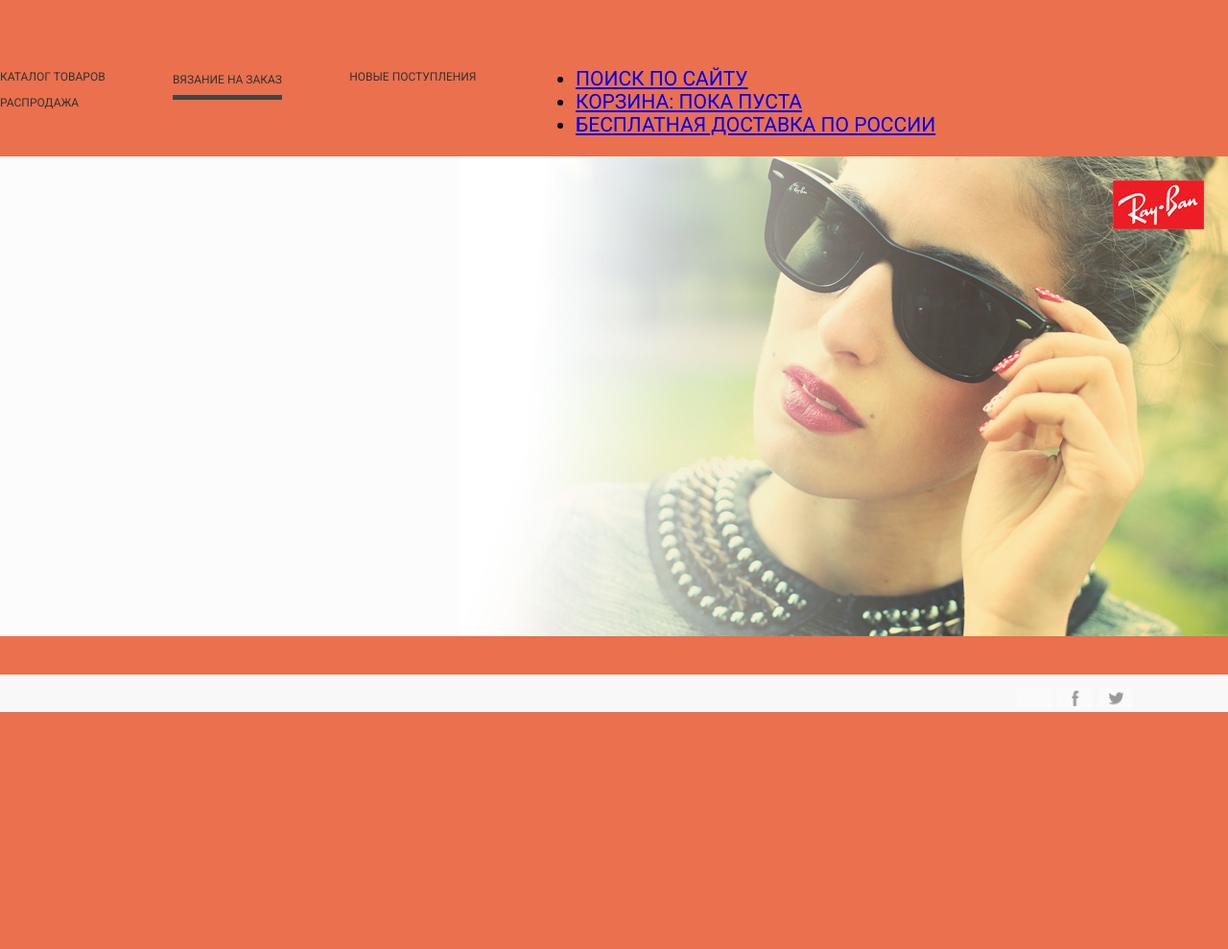
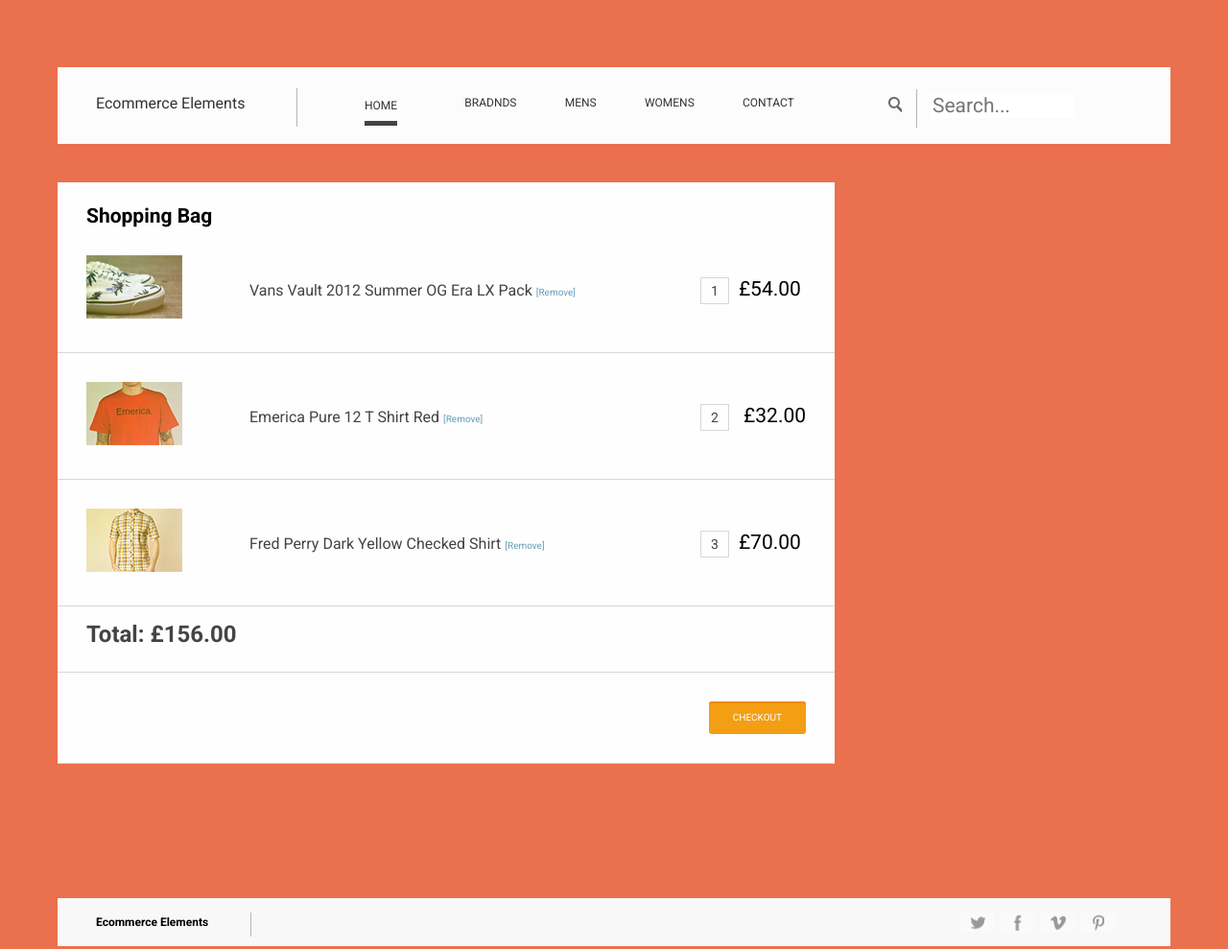
Before and after one commit to bogdanGR/ray-ban, a plain HTML site: page shopping bag.html in a window 1280 px wide. Shown: the whole page at 96% size. Before the commit the page ends 812 px from the top, so only its background shows below. Drawn offline with Linux system fonts and the light colour scheme.

Commit message:
Update 2016-11-19T16:55:44.200Z

```diff
--- a/css/style.css
+++ b/css/style.css
@@ -531,7 +531,7 @@
   margin-top: 70px;
   margin-bottom: 40px; }
   .page-header__wrapper {
-    padding: 30px 0;
+    padding: 27px 0;
     background-color: #fcfcfc; }
     .page-header__wrapper:before, .page-header__wrapper:after {
       content: "";
@@ -776,3 +776,70 @@
   color: #ffffff;
   text-transform: uppercase;
   text-decoration: none; }
+
+.table {
+  margin-bottom: 140px;
+  padding: 30px;
+  background-color: #fefefe;
+  border-spacing: 0;
+  border-collapse: collapse; }
+
+td {
+  border-bottom: 1px solid #d7d7d7;
+  padding: 30px; }
+
+.table__title {
+  padding-left: 30px;
+  padding-top: 25px;
+  font-size: 21px;
+  line-height: 21px;
+  font-weight: 700;
+  text-align: left;
+  background-color: #fefefe; }
+
+.table__product-name {
+  padding-left: 10px;
+  font-size: 16px;
+  line-height: 21px;
+  font-weight: 400;
+  color: #444444;
+  text-decoration: none; }
+
+.table__link {
+  font-size: 10px;
+  line-height: 21px;
+  font-weight: 400;
+  color: #65a0b8;
+  text-decoration: none; }
+
+.table__number {
+  margin-right: 10px;
+  padding: 5px 10px;
+  font-size: 14px;
+  line-height: 21px;
+  font-weight: 400;
+  color: #444444;
+  border: 1px solid #d7d7d7; }
+
+.table__btn {
+  float: right;
+  padding: 10px 25px;
+  font-size: 10px;
+  line-height: 14px;
+  font-weight: 400;
+  text-transform: uppercase;
+  text-decoration: none;
+  color: #ffffff;
+  background-color: #f39e13;
+  border-radius: 3px;
+  box-shadow: inset 0 2px #ef8a00; }
+
+.table__col {
+  padding-left: 100px; }
+
+.table__total-price {
+  padding-top: 20px;
+  font-size: 24px;
+  line-height: 18px;
+  font-weight: 700;
+  color: #444444; }
--- a/shopping bag.html
+++ b/shopping bag.html
@@ -8,50 +8,92 @@
   <link rel="stylesheet" href="css/style-min.css">
 </head>
 
-<body>
+<body class="container">
   <header class="page-header">
-    <nav class="menu">
-      <div class="menu__wrapper">
+    <div class="page-header__wrapper">
+      <h1 class="page-header__title">Ecommerce Elements</h1>
+      <nav class="menu">
         <ul class="menu__list">
           <li class="menu__item">
-            <a class="menu__link" href="catalog.html">Каталог товаров</a>
+            <a class="menu__link  menu__link--active">Home</a>
           </li>
           <li class="menu__item">
-            <a class="menu__link  menu__link--active">Вязание на заказ</a>
+            <a class="menu__link" href="# ">Bradnds</a>
           </li>
-          <li class="menu__item  menu__item--hidden">
-            <a class="menu__link" href="#">Новые поступления</a>
+          <li class="menu__item">
+            <a class="menu__link" href="#">Mens</a>
           </li>
-          <li class="menu__item  menu__item--hidden">
-            <a class="menu__link" href="#">Распродажа</a>
+          <li class="menu__item">
+            <a class="menu__link" href="#">Womens</a>
+          </li>
+          <li class="menu__item">
+            <a class="menu__link" href="#">Contact</a>
           </li>
         </ul>
-        <ul class="menu__list-user">
-          <li class="menu__item-user">
-            <a class="menu__link-user" href="#">Поиск по сайту</a>
-          </li>
-          <li class="menu__item-user">
-            <a class="menu__link-user" href="#">Корзина: пока пуста</a>
-          </li>
-          <li class="menu__item-user  menu__item-user--hidden">
-            <a class="menu__link-user" href="#">Бесплатная доставка по России</a>
-          </li>
-        </ul>
-      </div>
-    </nav>
-    <div class="promo">
+      </nav>
+      <form class="search" action="/form">
+        <label class="search__label">
+        <input class="search__input" type="search" placeholder="Search...">
+        </label>
+      </form>
+    </div>
     </div>
   </header>
   <main>
+    <table class="table">
+      <caption class="table__title">Shopping Bag</caption>
+
+      <tr class="table__tr">
+          <td>
+            <a href="#"><img src="img/basket-product-1.jpg" alt="апельсиновое" width="100" height="66"></a>
+          </td>
+          <td><a class="table__product-name" href="#">Vans Vault 2012 Summer OG Era LX Pack
+          <a class="table__link" href="#">[Remove]</a>
+            </a>
+          </td>
+          <td class="table__col"><span class="table__number">1</span><span class="table__price-td">&#163;54.00</span></td>
+      </tr>
+
+
+      <tr class="table__tr">
+          <td>
+            <a href="#"><img src="img/basket-product-2.jpg" alt="апельсиновое" width="100" height="66"></a>
+          </td>
+          <td><a class="table__product-name" href="#">Emerica Pure 12 T Shirt Red
+          <a class="table__link" href="#">[Remove]</a>
+            </a>
+          </td>
+          <td class="table__col"><span class="table__number">2</span> <span class="price-td">&#163;32.00</span></td>
+      </tr>
+
+      <tr>
+        <td>
+          <a href="#"><img src="img/basket-product-3.jpg" alt="апельсиновое" width="100" height="66"></a>
+        </td>
+        <td><a class="table__product-name" href="#">Fred Perry Dark Yellow Checked Shirt
+          <a  class="table__link" href="#">[Remove]</a>
+          </a>
+        </td>
+        <td class="table__col"><span class="table__number">3</span><span class="price-td">&#163;70.00</span></td>
+      </tr>
+      <tr>
+        <td class="table__total-price" colspan="5"><span>Total: &#163;156.00</span></td>
+      </tr>
+      <tr>
+        <td colspan="5"><a class="table__btn" href="#">Checkout</a></td>
+      </tr>
+    </table>
 
   </main>
   <footer class="page-footer">
-      <div class="social-links">
-        <a class="social-link  social-link--inst" href="#">Инстаграм</a>
-        <a class="social-link  social-link--fb" href="#">Фейсбук</a>
-        <a class="social-link  social-link--tw" href="#">Твиттер</a>
-      </div>
+    <h1 class="page-footer__title">Ecommerce Elements</h1>
+    <div class="social-links">
+      <a class="social-link  social-link--tw" href="#">Твиттер</a>
+      <a class="social-link  social-link--fb" href="#">Фейсбук</a>
+      <a class="social-link  social-link--vimeo" href="#">Vimeo</a>
+      <a class="social-link  social-link--Pinterest" href="#">Pinterest</a>
+    </div>
   </footer>
+</body>
 
-</body>
 </html>
```
Also changed, not shown: index.html (+0 -3 lines), css/style-min.css, img/Facebook.png (deleted), img/Magnifying Glass.png (deleted), img/Pinterest.png (deleted), img/Twitter.png (deleted), img/Vimeo.png (deleted), img/logo.jpg (deleted), img/vans logo.png (deleted).
